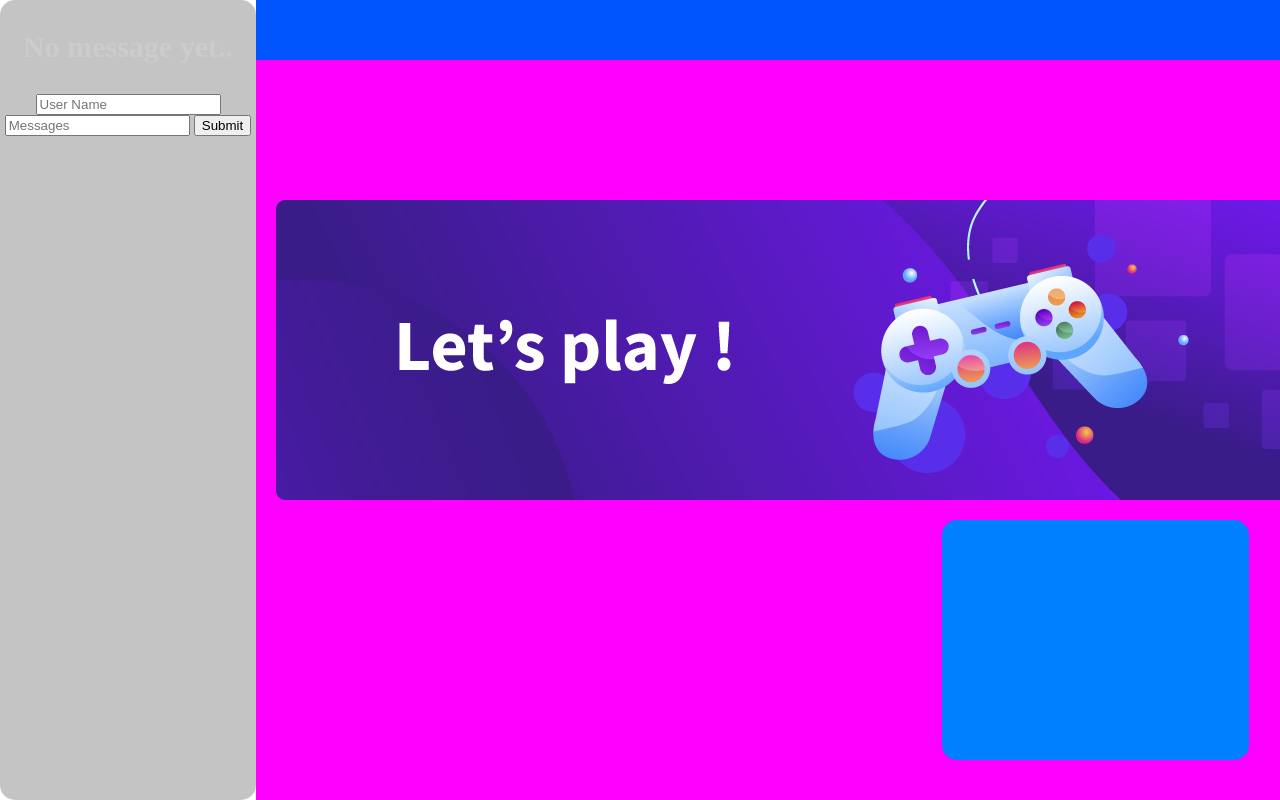
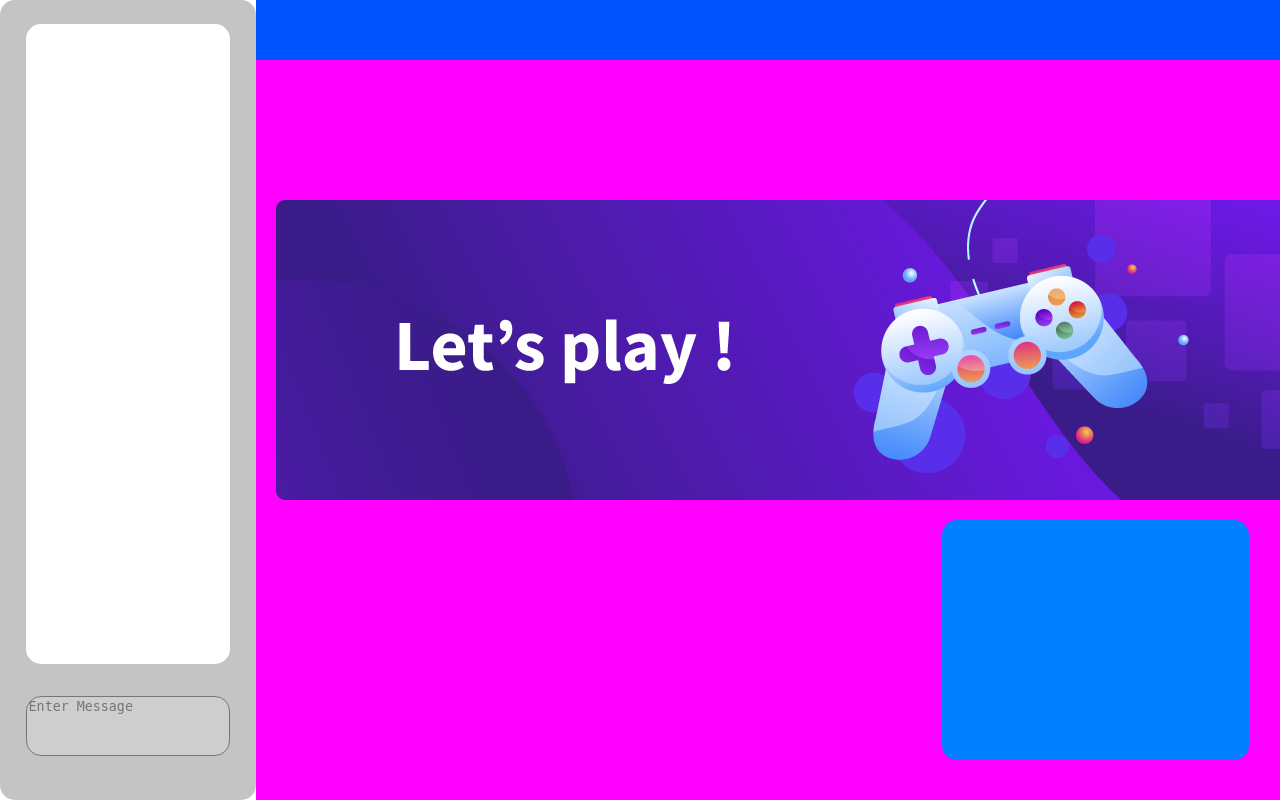
Before and after one commit to Mogmi95/Boulynk, a Flask app: page / in a window 1280 px wide. Run offline with Flask 2, Linux system fonts and the light colour scheme; a user stored in the database is signed in; data comes from the database, SQL or seed files in the repository; some libraries are stand-ins or nearby versions.

Commit message:
Chat improvement

```diff
--- a/static/styles.css
+++ b/static/styles.css
@@ -41,17 +41,30 @@
     font-size: 1.2em;
     padding-top: 2%;
 }
-#containerChat {
+.containerChat {
     position:absolute;
-    height: 35%;
-    width: 30%;
-    top: 50%;
-    left: 2%;
+    height: 80%;
+    width: 80%;
+    top: 3%;
+    left: 10%;
+    overflow: hidden;
+    background-color: #ffffff;
+    z-index:1;
+    text-align: left;
+    border-radius: 15px;
+}
+#formChat {
+    position:absolute;
+    height: 60px;
+    width: 80%;
+    top: 87%;
+    left: 10%;
     overflow: auto;
-    background-color: #007FFF;
+    background-color: #cecece;
     z-index:1;
-    text-align: center;
+    text-align: left;
     border-radius: 15px;
+    resize: none;
 }
 #containerGames {
     position:absolute;
@@ -59,7 +72,7 @@
     width: 30%;
     top: 25%;
     left: 2%;
-    background-color: #C2F732;
+    background-color: rgb(158, 161, 150);
     z-index:1;
     text-align: center;
     border-radius: 15px;
--- a/templates/chat.html
+++ b/templates/chat.html
@@ -1,11 +1,9 @@
-<h3 style='color: #ccc;font-size: 30px;'>No message yet..</h3>
-<div class="message_holder"></div>
+<div class="containerChat">
+</div>
 
-<form action="" method="POST">
-  <input type="text" class="username" placeholder="User Name" />
-  <input type="text" class="message" placeholder="Messages" />
-  <input type="submit" />
-</form>
+<div>
+    <textarea id="formChat" rows="4" placeholder="Enter Message"></textarea>
+</div>
 
 <script type="text/javascript">
   var socket = io.connect('http://' + document.domain + ':' + location.port);
@@ -26,9 +24,13 @@
   })
   socket.on('my response', function (msg) {
     console.log(msg)
-    if (typeof msg.user_name !== 'undefined') {
-      $('h3').remove()
-      $('div.message_holder').append('<div><b style="color: #000">' + msg.user_name + '</b> ' + msg.message + '</div>')
-    }
+    $('#formChat').keypress(
+      function(e){
+        if(e.keyCode==13){
+          var msg=$(this).val();
+          $('div.containerChat').append('<div><b style="color: #000">' + "XXXXXXXX" + '</b> ' + msg + '</div>')
+          $('#formChat').val("")
+        }
+    });
   })
 </script>
```
